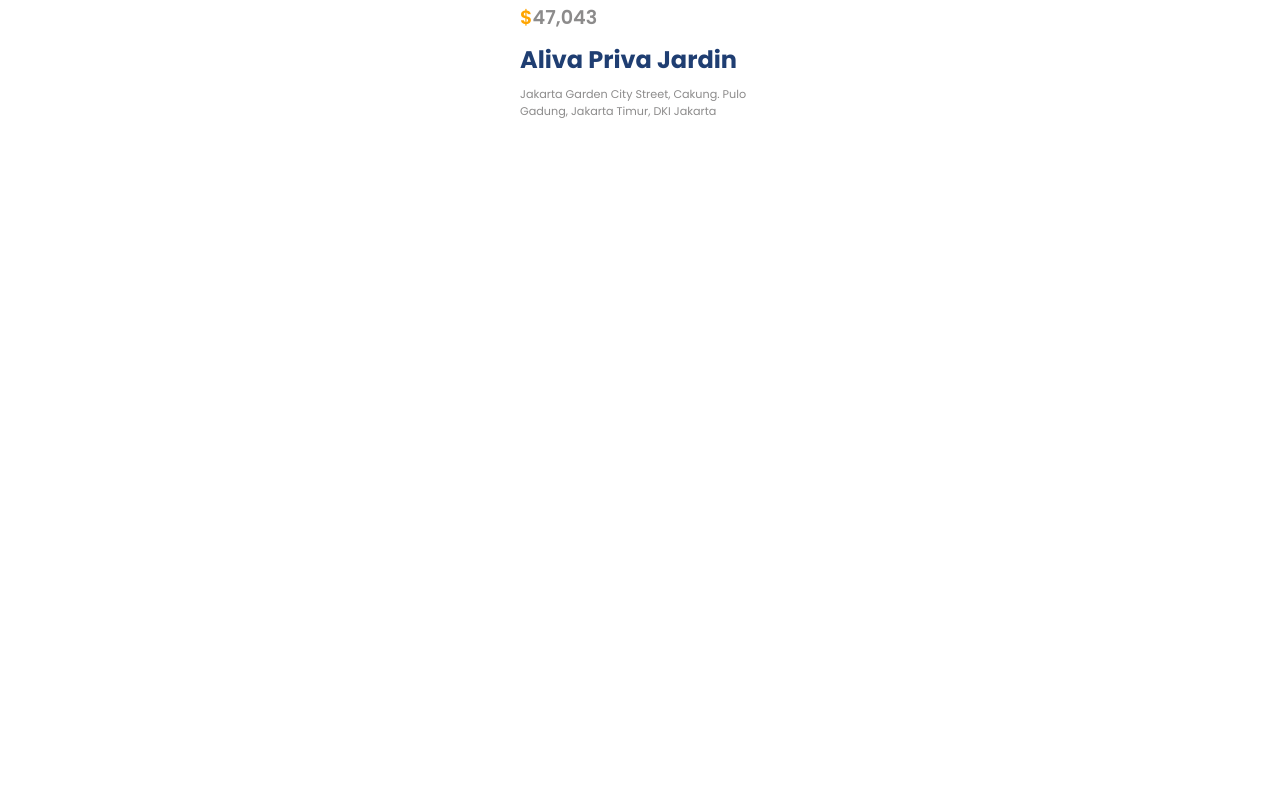
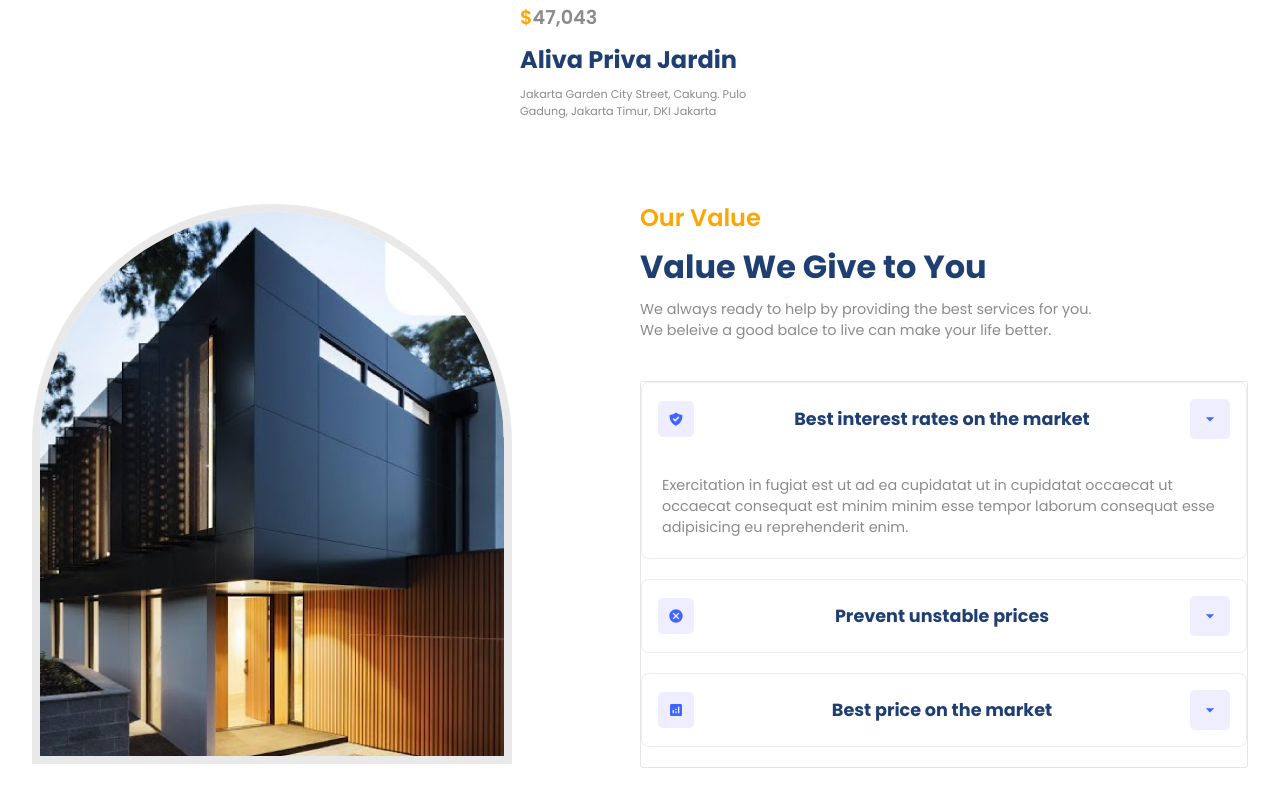
Before and after one commit to nitishVerma64/RealEstate, a React (Vite) app: page / in a window 1280 px wide. Shown: the part 1276-2076 px from the top of the page. Before the commit the page ends 1444 px from the top, so only its background shows below. Built offline with nearby package versions, Linux system fonts and the light colour scheme.

Commit message:
value-page

```diff
--- a/package.json
+++ b/package.json
@@ -11,6 +11,7 @@
   },
   "dependencies": {
     "react": "^18.2.0",
+    "react-accessible-accordion": "^5.0.0",
     "react-countup": "^6.5.0",
     "react-dom": "^18.2.0",
     "react-icons": "^4.12.0",
--- a/src/App.jsx
+++ b/src/App.jsx
@@ -3,6 +3,7 @@
 import './App.css'
 import Company from "./component/Compani/Company"
 import Location from "./component/Location/Location"
+import Value from "./component/Value/Value"
 
 function App() {
 
@@ -15,6 +16,7 @@
       </div>
       <Company/>
       <Location/>
+      <Value/>
     </div>
   )
 }
--- /dev/null
+++ b/src/component/Value/Value.css
@@ -0,0 +1,52 @@
+.v-container .img-container{
+    border: 8px solid rgb(232 232 232 / 93%);
+}
+
+.v-container>div{
+    flex: 1;
+}
+
+.v-right{
+    gap: 0.5rem;
+}
+
+.accordion{
+    margin-top: 2rem;
+    border: none;
+}
+
+.accordionItem{
+    background: white;
+    border: 0.8px solid rgba(128, 128, 128, 0.143);
+    border-radius: 8px;
+    overflow: hidden;
+    margin-bottom: 20px;
+}
+
+.accordionItem .expnded
+{
+    box-shadow: var(--shadow);
+    border-radius: 6px;
+}
+
+.accordionButton{
+    background-color: white;
+    padding: 1rem;
+    width: 100%;
+    justify-content: space-between!important;
+    cursor: pointer;
+}
+
+.icon{
+    padding: 10px;
+    background: #eeeeff;
+    border-radius: 5px;
+}
+
+.icon svg{
+    fill: var(--blue);
+}
+
+.accordionButton .primaryText{
+    font-size: 1.1rem;
+}
--- /dev/null
+++ b/src/component/Value/Value.jsx
@@ -0,0 +1,77 @@
+import React, { useState } from 'react'
+import './Value.css'
+import {
+    Accordion,
+    AccordionItem,
+    AccordionItemHeading,
+    AccordionItemButton,
+    AccordionItemPanel,
+    AccordionItemState
+} from 'react-accessible-accordion';
+import 'react-accessible-accordion/dist/fancy-example.css';
+import value from '../images/value.png'
+import data from '../../utils/accordion';
+import { MdOutlineArrowDropDown } from 'react-icons/md';
+
+const Value = () => {
+  return (
+    <section className='v-wrapper'>
+        <div className="paddings innerWidth flexCenter v-container">
+            <div className="v-left">
+                <div className="img-container">
+                    <img src={value} alt="" />
+                </div>
+            </div>
+            <div className="flexColStart v-right">
+                <span className='orangeText'>Our Value</span>
+                <span className='primaryText'>Value We Give to You</span>
+                <span className='secondaryText'>
+                    We always ready to help by providing the best services for you.
+                    <br/>
+                    We beleive a good balce to live can make your life better.
+                </span>
+
+                <Accordion
+                className='accordion'
+                allowMultipleExpanded={false}
+                preExpanded={[0]}
+                >
+                   {
+                    data.map((item, i)=>{
+                        const [className,setClassName]= useState(null);
+                        return(
+                            <AccordionItem className={`accordionItem ${className}` } key={i} uuid={i}>
+                                <AccordionItemHeading>
+                                    <AccordionItemButton className='flexCenter accordionButton'>
+                                        <AccordionItemState>
+                                            {({expanded})=> expanded ? setClassName('expaned'):setClassName('collapsed')}
+                                        </AccordionItemState>
+                                        <div className="flexCenter icon">
+                                            {item.icon}
+                                        </div>
+                                        <span className="primaryText">
+                                            {item.heading}
+                                        </span>
+                                        <div className="flexCenter icon">
+                                            <MdOutlineArrowDropDown size={20}/>
+                                        </div>
+                                    </AccordionItemButton>
+                                </AccordionItemHeading>
+                                <AccordionItemPanel>
+                                        <p className='secondaryText'>
+                                            {item.detail}
+                                        </p>
+                                </AccordionItemPanel>
+                            </AccordionItem>
+                        )
+                    })
+                   }
+
+                </Accordion>
+            </div>
+        </div>
+    </section>
+  )
+}
+
+export default Value
```
Also changed, not shown: 1 other file (tests, documents, lock files or other folders).
